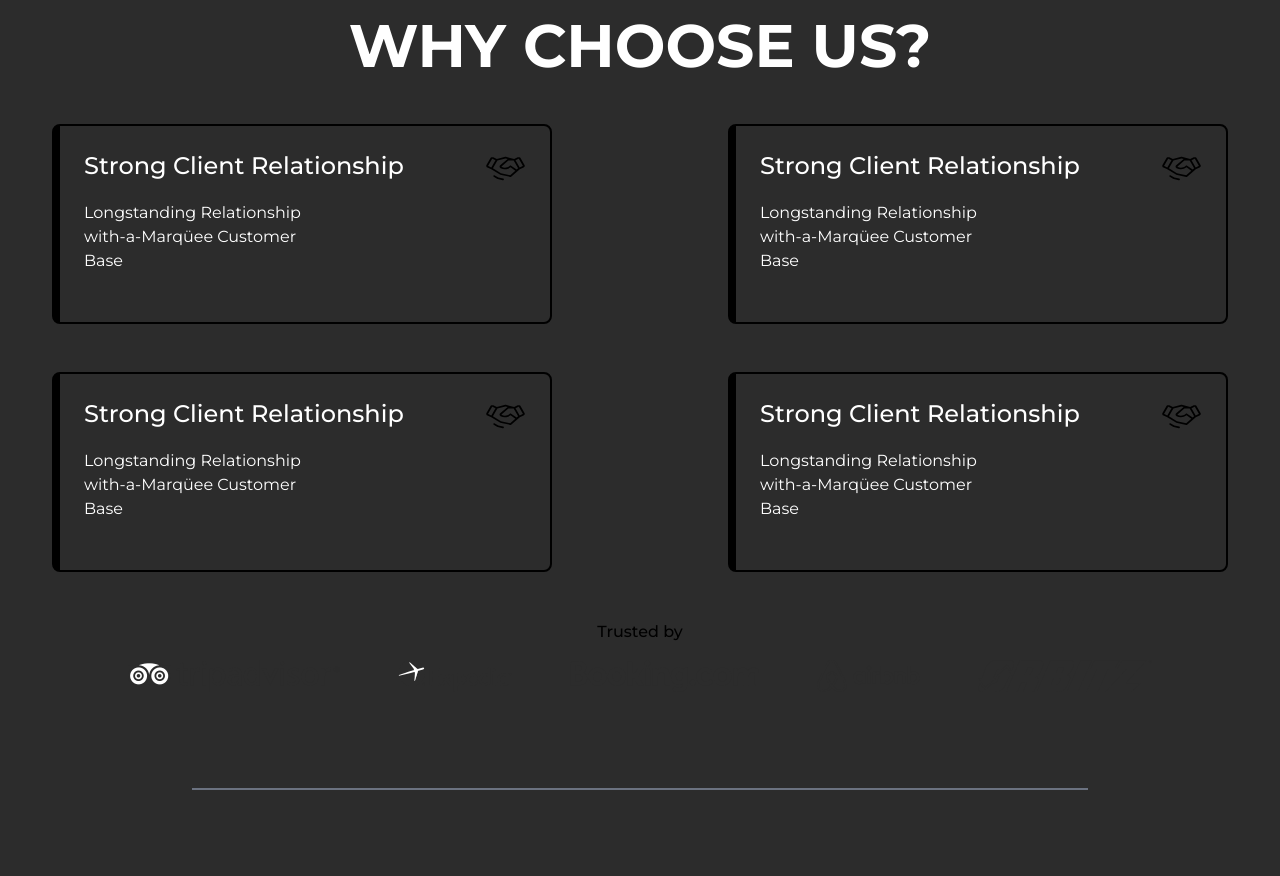
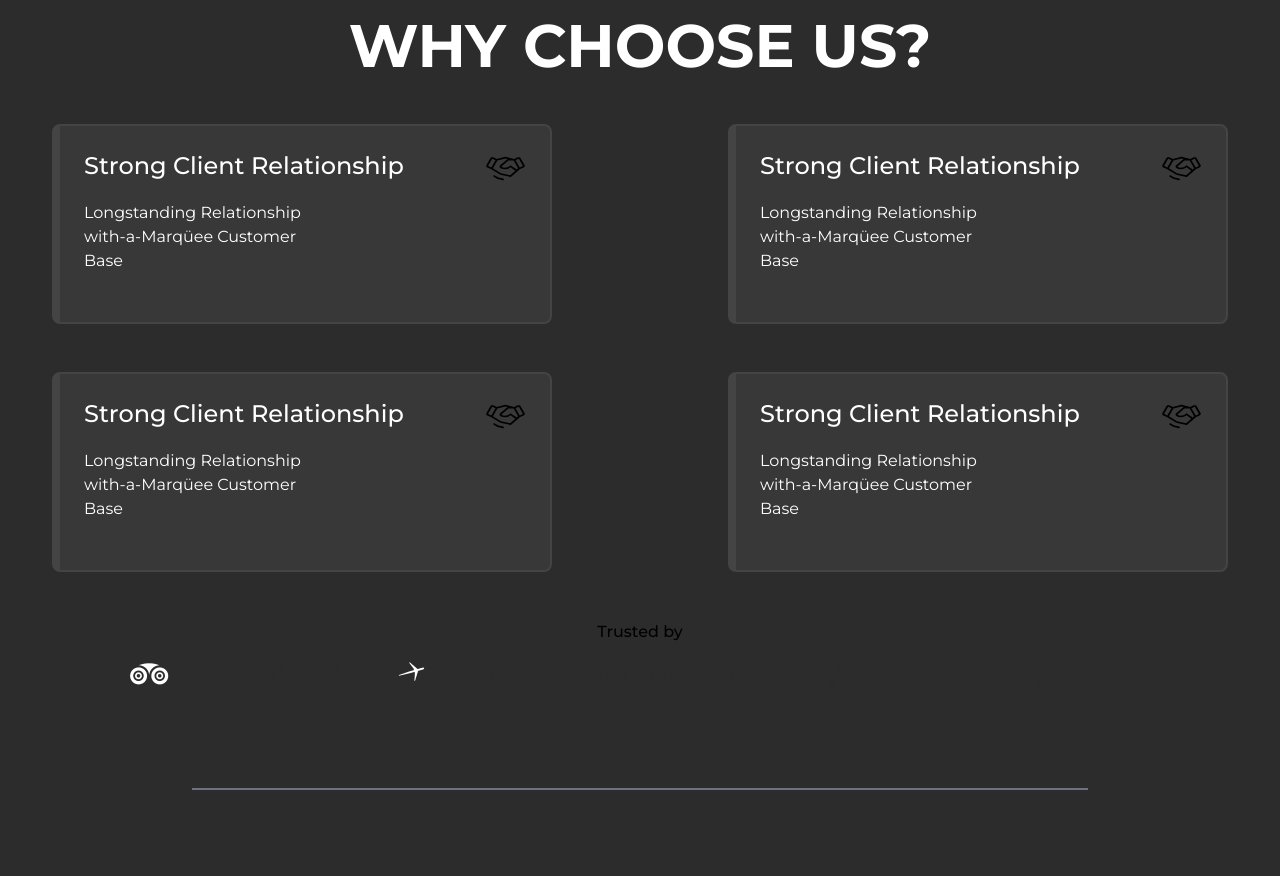
Before and after one commit to Vivek7038/lcm-logistics-next, a Next.js app: page / in a window 1280 px wide. Shown: the part 1880-2756 px from the top of the page. Built offline with nearby package versions, Linux system fonts and the light colour scheme.

Commit message:
Added cards color darkmode

```diff
--- a/app/_components/chooseus-card.jsx
+++ b/app/_components/chooseus-card.jsx
@@ -1,7 +1,7 @@
 export default function Choosecard(props) {
     return (
         <div
-            className={"xl:p-6 md:p-4 border-black border-solid border-2 rounded-lg border-l-8 xl:w-[500px] xl:h-[200px] md:w-[350px] md:h-[190px] w-[250px] dark:text-light_txt"}>
+            className={"xl:p-6 md:p-4 border-black border-solid border-2 dark:border-[#444444] rounded-lg border-l-8 xl:w-[500px] xl:h-[200px] md:w-[350px] md:h-[190px] w-[250px] dark:text-light_txt dark:bg-dark_cards"}>
             <div className={"text-2xl flex justify-between font-medium "}>
                 {props.title}
                 {/*<svg width="41" height="35" viewBox="0 0 41 35" fill="none" xmlns="http://www.w3.org/2000/svg">*/}
--- a/tailwind.config.js
+++ b/tailwind.config.js
@@ -18,6 +18,7 @@ module.exports = {
       colors:{
         light_bg:"#FFFFFF",
         dark_bg:"#2C2C2C",
+        dark_cards:"#383838",
         light_txt:"white",
         dark_txt:"black",
         footer:"#838383"
```
